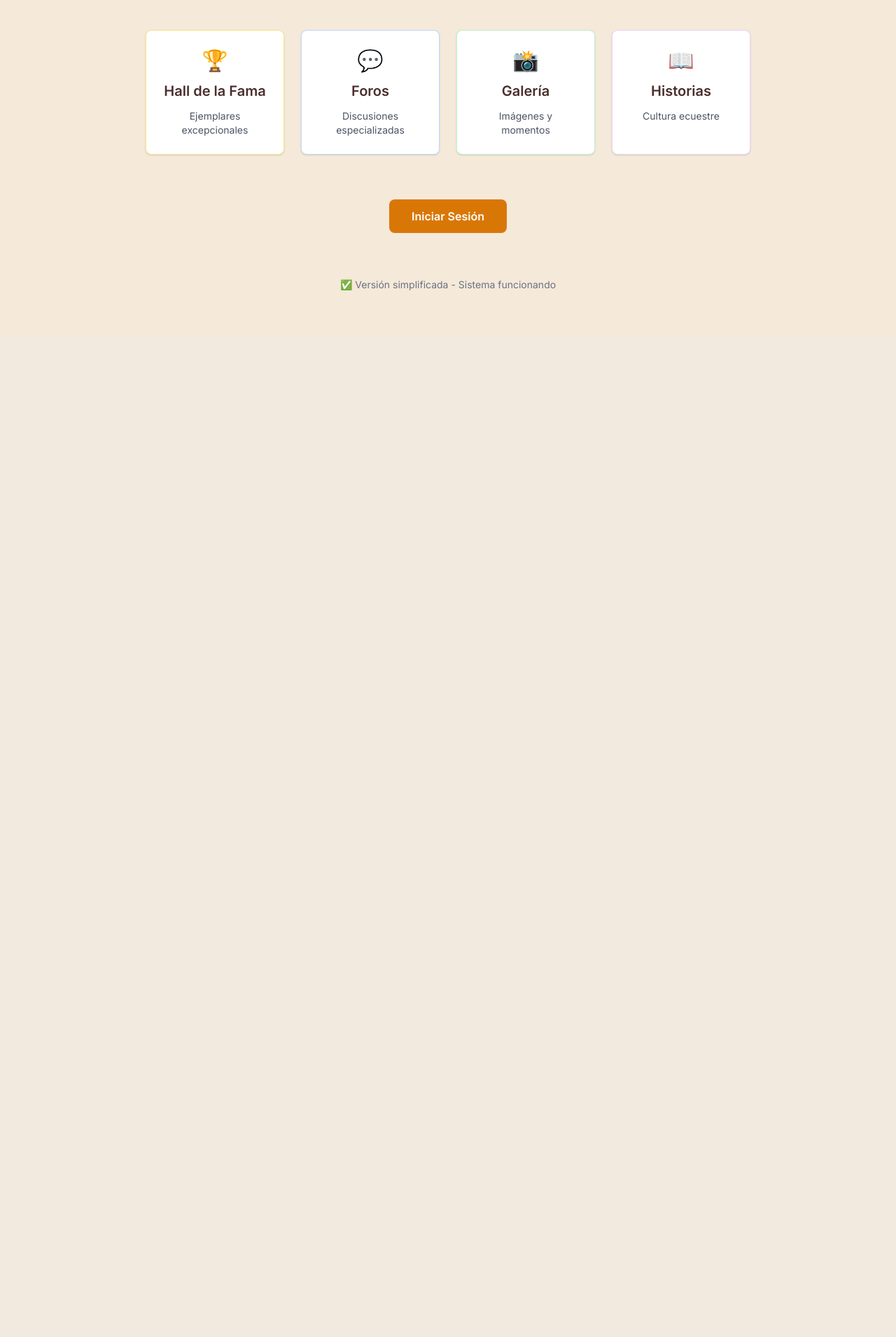
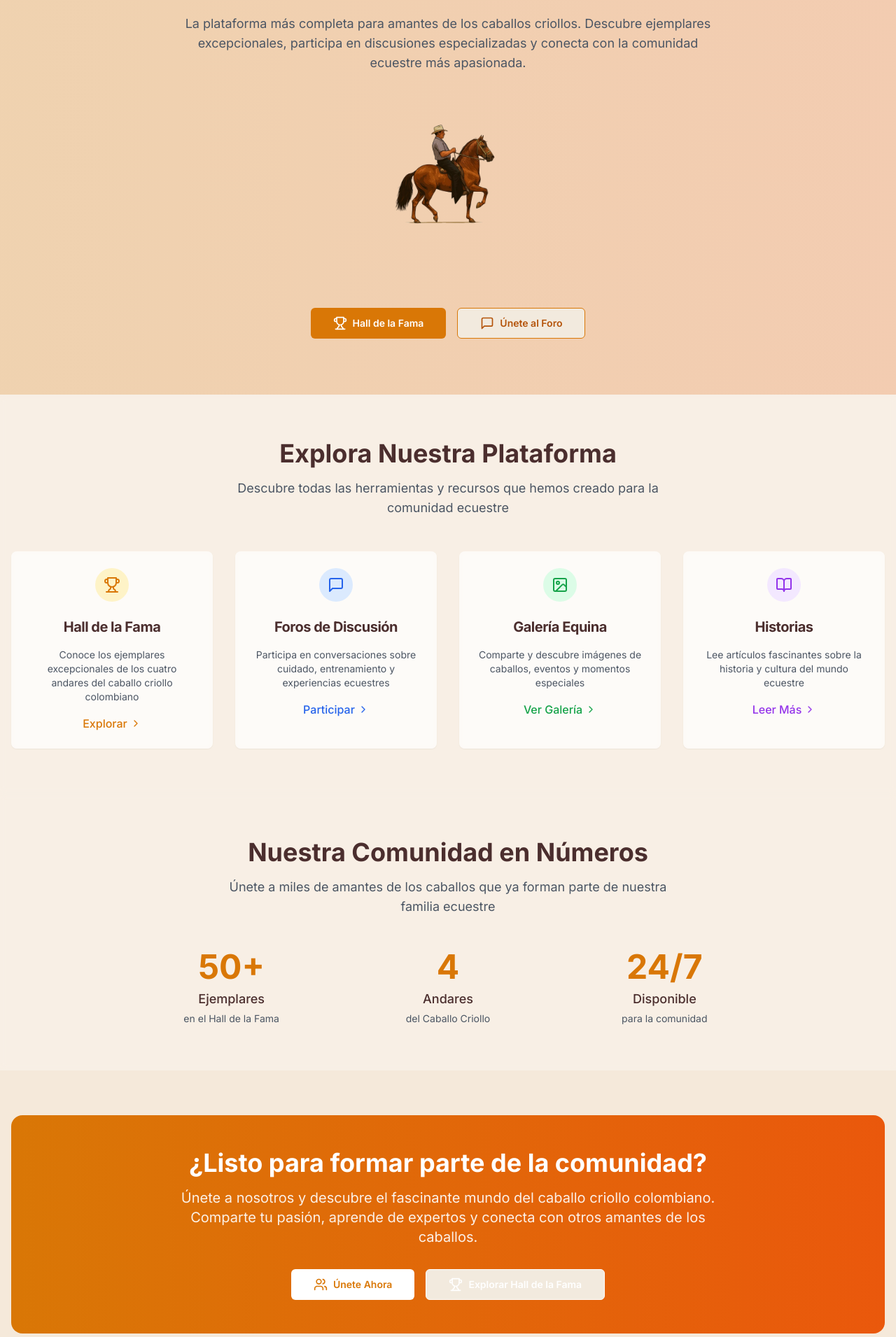
Before and after one commit to Heblemosdecaballos/foro-criollo, a Next.js app in the folder app/: page / in a window 1280 px wide. Shown: the part 349-2260 px from the top of the page at 70% size. Before the commit the page ends 830 px from the top, so only its background shows below. Built offline with nearby package versions, Linux system fonts and the light colour scheme.

Commit message:
Diseño visual completo restaurado - stable

```diff
--- a/app/app/layout.tsx
+++ b/app/app/layout.tsx
@@ -3,12 +3,23 @@ import type { Metadata } from "next"
 import { Inter } from "next/font/google"
 import "./globals.css"
 import { SupabaseProvider } from "@/components/providers"
+import { Header } from "@/components/header"
+import { Footer } from "@/components/footer"
+import { Toaster } from "@/components/ui/toaster"
 
 const inter = Inter({ subsets: ["latin"] })
 
 export const metadata: Metadata = {
   title: "Hablando de Caballos",
-  description: "La comunidad ecuestre más grande de habla hispana",
+  description: "La comunidad ecuestre más grande de habla hispana. Hall of Fame, foros de discusión y más.",
+  keywords: ["caballos", "ecuestre", "foro", "hall of fame", "criollo", "paso fino"],
+  authors: [{ name: "Hablando de Caballos" }],
+  openGraph: {
+    title: "Hablando de Caballos",
+    description: "La comunidad ecuestre más grande de habla hispana",
+    type: "website",
+    locale: "es_ES",
+  },
 }
 
 export default function RootLayout({
@@ -17,11 +28,16 @@ export default function RootLayout({
   children: React.ReactNode
 }) {
   return (
-    <html lang="es">
-      <body className={inter.className}>
+    <html lang="es" suppressHydrationWarning>
+      <body className={inter.className} suppressHydrationWarning>
         <SupabaseProvider>
-          <div className="min-h-screen bg-[#f5e9da]">
-            {children}
+          <div className="relative min-h-screen bg-background">
+            <Header />
+            <main className="pb-8">
+              {children}
+            </main>
+            <Footer />
+            <Toaster />
           </div>
         </SupabaseProvider>
       </body>
--- a/app/app/page.tsx
+++ b/app/app/page.tsx
@@ -1,87 +1,241 @@
+
+import { Card, CardContent, CardDescription, CardHeader, CardTitle } from '@/components/ui/card'
+import { Button } from '@/components/ui/button'
+import Link from 'next/link'
+import Image from 'next/image'
+import {
+  Trophy,
+  MessageSquare,
+  ImageIcon,
+  Users,
+  ArrowRight,
+  ChevronRight,
+  Heart,
+  BookOpen
+} from 'lucide-react'
 
 export default function HomePage() {
   return (
-    <div className="container mx-auto max-w-4xl px-4 py-16">
+    <div className="min-h-screen bg-gradient-to-br from-[#f5e9da] via-[#f5e9da] to-[#f5e9da] dark:from-[#4B2E2E] dark:via-[#3A2323] dark:to-[#2D1B1B]">
+      {/* Hero Section */}
+      <section className="relative py-20 overflow-hidden">
+        <div className="absolute inset-0 bg-gradient-to-r from-amber-600/20 to-orange-600/20 dark:from-amber-900/40 dark:to-orange-900/40"></div>
+        <div className="container mx-auto max-w-7xl px-4 relative z-10">
           <div className="text-center space-y-8">
-        {/* Logo */}
-        <div className="flex justify-center">
-          <div className="w-24 h-24 bg-amber-200 rounded-full flex items-center justify-center">
-            <span className="text-2xl">🐎</span>
+            <div className="flex justify-center flex-col items-center space-y-4">
+              <div className="relative w-24 h-24 md:w-32 md:h-32">
+                <Image
+                  src="/paso-fino-colombiano.png"
+                  alt="Caballo Criollo"
+                  fill
+                  className="object-contain"
+                  priority
+                />
               </div>
             </div>
 
-        {/* Title */}
             <div className="space-y-4">
-          <h1 className="text-4xl md:text-5xl font-bold text-[#4B2E2E]">
+              <h1 className="text-4xl md:text-5xl font-bold text-[#4B2E2E] dark:text-white">
                 Hablando de Caballos
               </h1>
-          <p className="text-lg text-gray-600 max-w-2xl mx-auto">
-            La plataforma más completa para amantes de los caballos criollos colombianos.
+              <p className="text-lg text-gray-600 dark:text-gray-300 max-w-3xl mx-auto">
+                La plataforma más completa para amantes de los caballos criollos.
+                Descubre ejemplares excepcionales, participa en discusiones especializadas
+                y conecta con la comunidad ecuestre más apasionada.
               </p>
             </div>
 
-        {/* Navigation */}
-        <div className="grid md:grid-cols-2 lg:grid-cols-4 gap-6 pt-12">
-          <a
-            href="/hall"
-            className="block p-6 bg-white rounded-lg shadow hover:shadow-lg transition-shadow border border-amber-200"
-          >
-            <div className="text-center space-y-3">
-              <div className="text-3xl">🏆</div>
-              <h3 className="text-xl font-semibold text-[#4B2E2E]">Hall de la Fama</h3>
-              <p className="text-sm text-gray-600">Ejemplares excepcionales</p>
+            <div className="flex justify-center mt-8">
+              <div className="relative w-32 h-48 md:w-40 md:h-60">
+                <Image
+                  src="/paso-fino-colombiano.png"
+                  alt="Caballo Paso Fino Colombiano"
+                  fill
+                  className="object-contain"
+                />
               </div>
-          </a>
-
-          <a
-            href="/forums"
-            className="block p-6 bg-white rounded-lg shadow hover:shadow-lg transition-shadow border border-blue-200"
-          >
-            <div className="text-center space-y-3">
-              <div className="text-3xl">💬</div>
-              <h3 className="text-xl font-semibold text-[#4B2E2E]">Foros</h3>
-              <p className="text-sm text-gray-600">Discusiones especializadas</p>
-            </div>
-          </a>
-
-          <a
-            href="/galeria"
-            className="block p-6 bg-white rounded-lg shadow hover:shadow-lg transition-shadow border border-green-200"
-          >
-            <div className="text-center space-y-3">
-              <div className="text-3xl">📸</div>
-              <h3 className="text-xl font-semibold text-[#4B2E2E]">Galería</h3>
-              <p className="text-sm text-gray-600">Imágenes y momentos</p>
-            </div>
-          </a>
-
-          <a
-            href="/historias"
-            className="block p-6 bg-white rounded-lg shadow hover:shadow-lg transition-shadow border border-purple-200"
-          >
-            <div className="text-center space-y-3">
-              <div className="text-3xl">📖</div>
-              <h3 className="text-xl font-semibold text-[#4B2E2E]">Historias</h3>
-              <p className="text-sm text-gray-600">Cultura ecuestre</p>
-            </div>
-          </a>
             </div>
 
-        {/* Login */}
-        <div className="pt-8">
-          <a
-            href="/auth/login"
-            className="inline-block bg-amber-600 text-white px-8 py-3 rounded-lg font-semibold hover:bg-amber-700 transition-colors"
-          >
-            Iniciar Sesión
-          </a>
-        </div>
-
-        {/* Status */}
-        <div className="pt-8 text-sm text-gray-500">
-          ✅ Versión simplificada - Sistema funcionando
+            <div className="flex flex-wrap justify-center gap-4 pt-8">
+              <Link href="/hall">
+                <Button size="lg" className="bg-amber-600 hover:bg-amber-700 text-white font-semibold px-8 py-3">
+                  <Trophy className="mr-2 h-5 w-5" />
+                  Hall de la Fama
+                </Button>
+              </Link>
+              <Link href="/forums">
+                <Button size="lg" variant="outline" className="border-amber-600 text-amber-700 hover:bg-amber-50 font-semibold px-8 py-3">
+                  <MessageSquare className="mr-2 h-5 w-5" />
+                  Únete al Foro
+                </Button>
+              </Link>
             </div>
           </div>
         </div>
+      </section>
+
+      {/* Features Section */}
+      <section className="py-16 bg-white/30 dark:bg-gray-900/30 backdrop-blur-sm">
+        <div className="container mx-auto max-w-7xl px-4">
+          <div className="text-center mb-12">
+            <h2 className="text-3xl md:text-4xl font-bold text-[#4B2E2E] dark:text-white mb-4">
+              Explora Nuestra Plataforma
+            </h2>
+            <p className="text-lg text-gray-600 dark:text-gray-300 max-w-2xl mx-auto">
+              Descubre todas las herramientas y recursos que hemos creado para la comunidad ecuestre
+            </p>
+          </div>
+
+          <div className="grid md:grid-cols-2 lg:grid-cols-4 gap-8">
+            <Card className="group hover:shadow-lg transition-all duration-300 border-0 bg-white/60 dark:bg-gray-800/60 backdrop-blur-sm">
+              <CardHeader className="text-center pb-4">
+                <div className="mx-auto w-12 h-12 bg-amber-100 dark:bg-amber-900/30 rounded-full flex items-center justify-center mb-4 group-hover:scale-110 transition-transform">
+                  <Trophy className="h-6 w-6 text-amber-600 dark:text-amber-400" />
+                </div>
+                <CardTitle className="text-xl font-bold text-[#4B2E2E] dark:text-white">Hall de la Fama</CardTitle>
+              </CardHeader>
+              <CardContent>
+                <CardDescription className="text-center text-gray-600 dark:text-gray-300">
+                  Conoce los ejemplares excepcionales de los cuatro andares del caballo criollo colombiano
+                </CardDescription>
+                <div className="mt-4 text-center">
+                  <Link href="/hall" className="inline-flex items-center text-amber-600 hover:text-amber-700 font-medium">
+                    Explorar <ChevronRight className="ml-1 h-4 w-4" />
+                  </Link>
+                </div>
+              </CardContent>
+            </Card>
+
+            <Card className="group hover:shadow-lg transition-all duration-300 border-0 bg-white/60 dark:bg-gray-800/60 backdrop-blur-sm">
+              <CardHeader className="text-center pb-4">
+                <div className="mx-auto w-12 h-12 bg-blue-100 dark:bg-blue-900/30 rounded-full flex items-center justify-center mb-4 group-hover:scale-110 transition-transform">
+                  <MessageSquare className="h-6 w-6 text-blue-600 dark:text-blue-400" />
+                </div>
+                <CardTitle className="text-xl font-bold text-[#4B2E2E] dark:text-white">Foros de Discusión</CardTitle>
+              </CardHeader>
+              <CardContent>
+                <CardDescription className="text-center text-gray-600 dark:text-gray-300">
+                  Participa en conversaciones sobre cuidado, entrenamiento y experiencias ecuestres
+                </CardDescription>
+                <div className="mt-4 text-center">
+                  <Link href="/forums" className="inline-flex items-center text-blue-600 hover:text-blue-700 font-medium">
+                    Participar <ChevronRight className="ml-1 h-4 w-4" />
+                  </Link>
+                </div>
+              </CardContent>
+            </Card>
+
+            <Card className="group hover:shadow-lg transition-all duration-300 border-0 bg-white/60 dark:bg-gray-800/60 backdrop-blur-sm">
+              <CardHeader className="text-center pb-4">
+                <div className="mx-auto w-12 h-12 bg-green-100 dark:bg-green-900/30 rounded-full flex items-center justify-center mb-4 group-hover:scale-110 transition-transform">
+                  <ImageIcon className="h-6 w-6 text-green-600 dark:text-green-400" />
+                </div>
+                <CardTitle className="text-xl font-bold text-[#4B2E2E] dark:text-white">Galería Equina</CardTitle>
+              </CardHeader>
+              <CardContent>
+                <CardDescription className="text-center text-gray-600 dark:text-gray-300">
+                  Comparte y descubre imágenes de caballos, eventos y momentos especiales
+                </CardDescription>
+                <div className="mt-4 text-center">
+                  <Link href="/galeria" className="inline-flex items-center text-green-600 hover:text-green-700 font-medium">
+                    Ver Galería <ChevronRight className="ml-1 h-4 w-4" />
+                  </Link>
+                </div>
+              </CardContent>
+            </Card>
+
+            <Card className="group hover:shadow-lg transition-all duration-300 border-0 bg-white/60 dark:bg-gray-800/60 backdrop-blur-sm">
+              <CardHeader className="text-center pb-4">
+                <div className="mx-auto w-12 h-12 bg-purple-100 dark:bg-purple-900/30 rounded-full flex items-center justify-center mb-4 group-hover:scale-110 transition-transform">
+                  <BookOpen className="h-6 w-6 text-purple-600 dark:text-purple-400" />
+                </div>
+                <CardTitle className="text-xl font-bold text-[#4B2E2E] dark:text-white">Historias</CardTitle>
+              </CardHeader>
+              <CardContent>
+                <CardDescription className="text-center text-gray-600 dark:text-gray-300">
+                  Lee artículos fascinantes sobre la historia y cultura del mundo ecuestre
+                </CardDescription>
+                <div className="mt-4 text-center">
+                  <Link href="/historias" className="inline-flex items-center text-purple-600 hover:text-purple-700 font-medium">
+                    Leer Más <ChevronRight className="ml-1 h-4 w-4" />
+                  </Link>
+                </div>
+              </CardContent>
+            </Card>
+          </div>
+        </div>
+      </section>
+
+      {/* Stats Section */}
+      <section className="py-16 bg-white/30 dark:bg-gray-900/30 backdrop-blur-sm">
+        <div className="container mx-auto max-w-7xl px-4">
+          <div className="text-center">
+            <h2 className="text-3xl md:text-4xl font-bold text-[#4B2E2E] dark:text-white mb-4">
+              Nuestra Comunidad en Números
+            </h2>
+            <p className="text-lg text-gray-600 dark:text-gray-300 mb-12 max-w-2xl mx-auto">
+              Únete a miles de amantes de los caballos que ya forman parte de nuestra familia ecuestre
+            </p>
+
+            <div className="grid md:grid-cols-3 gap-8 max-w-4xl mx-auto">
+              <div className="text-center">
+                <div className="text-4xl md:text-5xl font-bold text-amber-600 dark:text-amber-400 mb-2">
+                  50+
+                </div>
+                <p className="text-lg font-medium text-[#4B2E2E] dark:text-white mb-1">Ejemplares</p>
+                <p className="text-sm text-gray-600 dark:text-gray-300">en el Hall de la Fama</p>
+              </div>
+
+              <div className="text-center">
+                <div className="text-4xl md:text-5xl font-bold text-amber-600 dark:text-amber-400 mb-2">
+                  4
+                </div>
+                <p className="text-lg font-medium text-[#4B2E2E] dark:text-white mb-1">Andares</p>
+                <p className="text-sm text-gray-600 dark:text-gray-300">del Caballo Criollo</p>
+              </div>
+
+              <div className="text-center">
+                <div className="text-4xl md:text-5xl font-bold text-amber-600 dark:text-amber-400 mb-2">
+                  24/7
+                </div>
+                <p className="text-lg font-medium text-[#4B2E2E] dark:text-white mb-1">Disponible</p>
+                <p className="text-sm text-gray-600 dark:text-gray-300">para la comunidad</p>
+              </div>
+            </div>
+          </div>
+        </div>
+      </section>
+
+      {/* CTA Section */}
+      <section className="py-16">
+        <div className="container mx-auto max-w-7xl px-4">
+          <div className="text-center bg-gradient-to-r from-amber-600 to-orange-600 dark:from-amber-700 dark:to-orange-700 rounded-2xl p-12 text-white">
+            <div className="max-w-3xl mx-auto">
+              <h2 className="text-3xl md:text-4xl font-bold mb-4">
+                ¿Listo para formar parte de la comunidad?
+              </h2>
+              <p className="text-xl mb-8 opacity-90">
+                Únete a nosotros y descubre el fascinante mundo del caballo criollo colombiano.
+                Comparte tu pasión, aprende de expertos y conecta con otros amantes de los caballos.
+              </p>
+              <div className="flex flex-wrap justify-center gap-4">
+                <Link href="/auth/register">
+                  <Button size="lg" className="bg-white text-amber-600 hover:bg-gray-100 font-semibold px-8 py-3">
+                    <Users className="mr-2 h-5 w-5" />
+                    Únete Ahora
+                  </Button>
+                </Link>
+                <Link href="/hall">
+                  <Button size="lg" variant="outline" className="border-white text-white hover:bg-white hover:text-amber-600 font-semibold px-8 py-3">
+                    <Trophy className="mr-2 h-5 w-5" />
+                    Explorar Hall de la Fama
+                  </Button>
+                </Link>
+              </div>
+            </div>
+          </div>
+        </div>
+      </section>
+    </div>
   )
 }
```
Also changed, not shown: 1 other file (tests, documents, lock files or other folders). Lines whose indentation alone changed are shown as unchanged.
